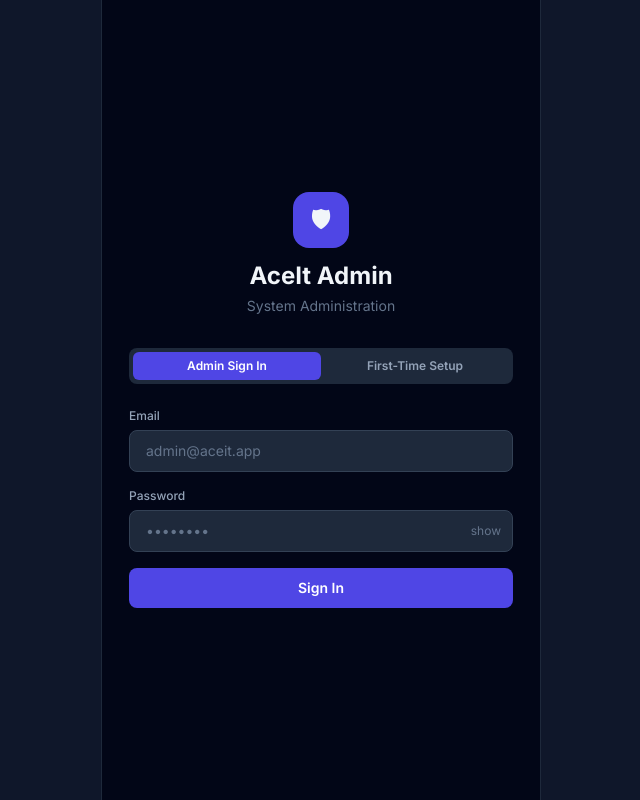
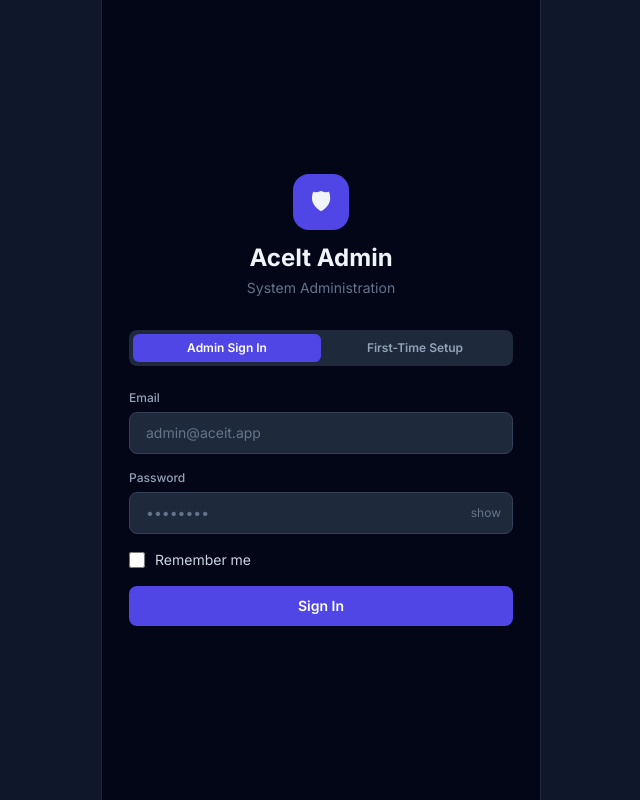
Before and after one commit to fazilathafif/aceit, a React (Vite) app: page /admin/login in a window 1280 px wide. Shown: the whole page, without its empty margins (319-959 px from the left). Built offline with nearby package versions, Linux system fonts and the light colour scheme; no server answers.

Commit message:
HomeScreen icon logout button; admin login remember-me

```diff
--- a/src/lib/adminApi.ts
+++ b/src/lib/adminApi.ts
@@ -2,12 +2,19 @@ const BASE = import.meta.env.VITE_API_URL ?? 'http://localhost:3001';
 const KEY = 'aceit_admin_token';
 
 export function getAdminToken(): string | null {
-  return sessionStorage.getItem(KEY);
+  return localStorage.getItem(KEY) ?? sessionStorage.getItem(KEY);
 }
-export function saveAdminToken(token: string) {
-  sessionStorage.setItem(KEY, token);
+export function saveAdminToken(token: string, remember: boolean) {
+  if (remember) {
+    localStorage.setItem(KEY, token);
+    sessionStorage.removeItem(KEY);
+  } else {
+    sessionStorage.setItem(KEY, token);
+    localStorage.removeItem(KEY);
+  }
 }
 export function clearAdminToken() {
+  localStorage.removeItem(KEY);
   sessionStorage.removeItem(KEY);
 }
 
--- a/src/screens/HomeScreen.tsx
+++ b/src/screens/HomeScreen.tsx
@@ -48,9 +48,13 @@ export default function HomeScreen() {
           <p className="text-slate-400 text-sm">{getGreeting()}</p>
           <button
             onClick={() => { logout(); navigate('/login'); }}
-            className="text-xs text-slate-500 hover:text-red-400 transition-colors font-medium"
+            title="Sign out"
+            className="w-8 h-8 flex items-center justify-center rounded-full bg-slate-800 hover:bg-red-900/40 hover:text-red-400 text-slate-400 transition-colors"
           >
-            Sign out
+            <svg xmlns="http://www.w3.org/2000/svg" viewBox="0 0 20 20" fill="currentColor" className="w-4 h-4">
+              <path fillRule="evenodd" d="M3 4.25A2.25 2.25 0 0 1 5.25 2h5.5A2.25 2.25 0 0 1 13 4.25v2a.75.75 0 0 1-1.5 0v-2a.75.75 0 0 0-.75-.75h-5.5a.75.75 0 0 0-.75.75v11.5c0 .414.336.75.75.75h5.5a.75.75 0 0 0 .75-.75v-2a.75.75 0 0 1 1.5 0v2A2.25 2.25 0 0 1 10.75 18h-5.5A2.25 2.25 0 0 1 3 15.75V4.25Z" clipRule="evenodd" />
+              <path fillRule="evenodd" d="M19 10a.75.75 0 0 0-.75-.75H8.704l1.048-1.08a.75.75 0 1 0-1.004-1.116l-2.5 2.25a.75.75 0 0 0 0 1.116l2.5 2.25a.75.75 0 1 0 1.004-1.116l-1.048-1.08H18.25A.75.75 0 0 0 19 10Z" clipRule="evenodd" />
+            </svg>
           </button>
         </div>
         <h1 className="text-3xl font-bold mt-0.5">{firstName} 👋</h1>
--- a/src/screens/admin/AdminLoginScreen.tsx
+++ b/src/screens/admin/AdminLoginScreen.tsx
@@ -9,6 +9,7 @@ export default function AdminLoginScreen() {
   const [email, setEmail] = useState('');
   const [password, setPassword] = useState('');
   const [showPw, setShowPw] = useState(false);
+  const [remember, setRemember] = useState(false);
   const [error, setError] = useState('');
   const [loading, setLoading] = useState(false);
 
@@ -25,7 +26,7 @@ export default function AdminLoginScreen() {
       } else {
         res = await adminApi.login(email, password);
       }
-      saveAdminToken(res.token);
+      saveAdminToken(res.token, remember);
       navigate('/admin');
     } catch (err: unknown) {
       setError(err instanceof Error ? err.message : 'Login failed.');
@@ -110,6 +111,19 @@ export default function AdminLoginScreen() {
             </div>
           </div>
 
+          {/* Remember me — login mode only */}
+          {mode === 'login' && (
+            <label className="flex items-center gap-2.5 cursor-pointer select-none">
+              <input
+                type="checkbox"
+                checked={remember}
+                onChange={(e) => setRemember(e.target.checked)}
+                className="w-4 h-4 accent-indigo-500 rounded"
+              />
+              <span className="text-sm text-slate-300">Remember me</span>
+            </label>
+          )}
+
           {error && (
             <p className="text-red-400 text-xs bg-red-400/10 border border-red-400/20 rounded-lg px-3 py-2">
               {error}
```
